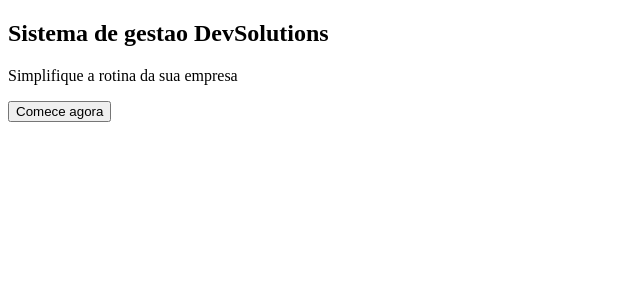
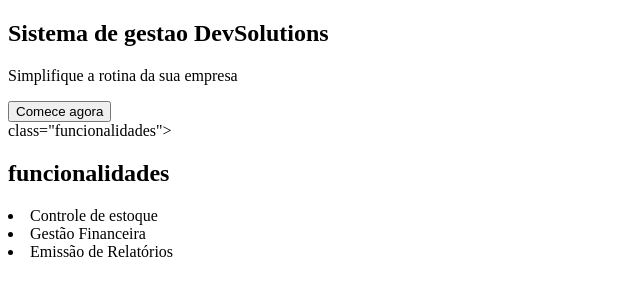
Before and after one commit to luizafumero/DevSolutions, a plain HTML site: page Index.html in a window 1280 px wide. Shown: the whole page, without its empty margins (0-640 px from the left). Drawn offline with Linux system fonts and the light colour scheme.

Commit message:
Update Index.html

```diff
--- a/Index.html
+++ b/Index.html
@@ -10,7 +10,13 @@
         <h1>Sistema de gestao DevSolutions</h1>
         <p>Simplifique a rotina da sua empresa</p>
         <button>Comece agora</button>
-    </section>
-
+    </section> class="funcionalidades">
+    <h2>funcionalidades</h2>
+    </ul>
+    <li>Controle de estoque</li>
+    <li>Gestão Financeira</li>
+    <li>Emissão de Relatórios</li>
+</ul>
+</section>
 </body>
 </html>
```
